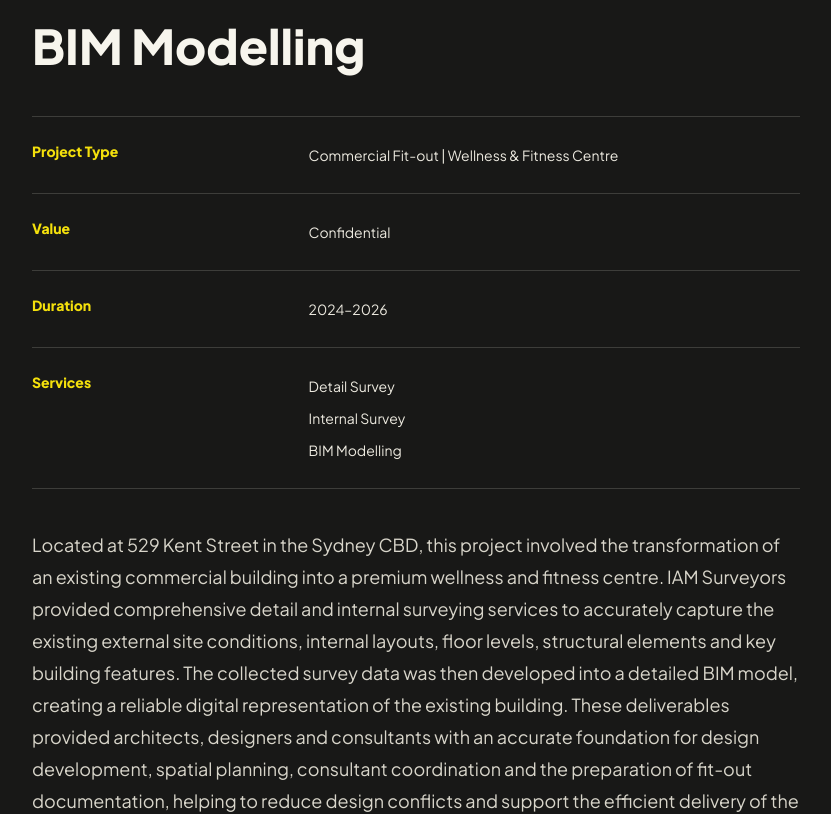
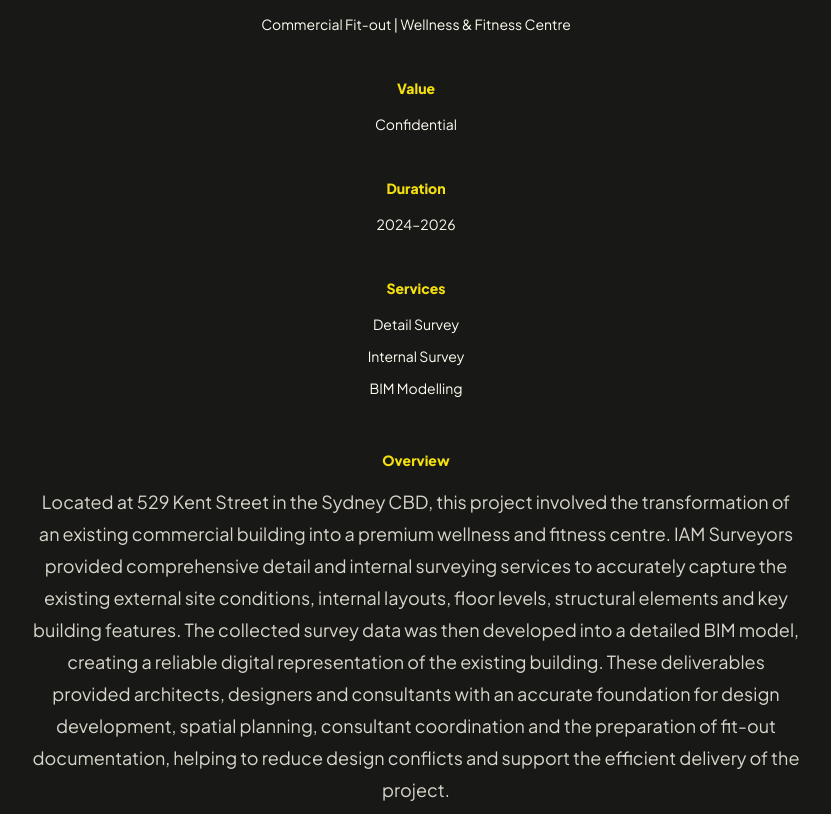
Before and after one commit to simingzhe0206-creator/IAM, a React (Vite) app: page /projects/bim-modelling-kent-street-sydney in a window 1280 px wide. Shown: the part 769-1583 px from the top of the page, without its empty margins (224-1055 px from the left). Built offline with nearby package versions, Linux system fonts and the light colour scheme.

Commit message:
style: centre project detail metadata

```diff
--- a/src/pages/ProjectDetail.tsx
+++ b/src/pages/ProjectDetail.tsx
@@ -33,20 +33,15 @@ export function ProjectDetail() {
             <ArrowLeft size={18} weight="bold" /> Back to Projects
           </Link>
 
-          <div className="mx-auto mt-12 max-w-3xl">
-            <Reveal>
-              <p className="editorial-kicker">Project overview</p>
-              <h2 className="mt-5 text-balance text-4xl font-extrabold leading-tight md:text-5xl">{project.shortTitle}</h2>
-            </Reveal>
-
-            <Reveal className="mt-10" delay={0.06}>
-              <dl className="border-y border-[#fffdf0]/16">
+          <div className="mx-auto mt-12 max-w-3xl text-center">
+            <Reveal delay={0.06}>
+              <dl className="space-y-10">
                 {project.metadata.map((detail) => (
-                  <div key={detail.label} className="grid gap-3 border-b border-[#fffdf0]/16 py-6 last:border-b-0 sm:grid-cols-[0.7fr_1.3fr]">
+                  <div key={detail.label} className="space-y-3">
                     <dt className="text-sm font-extrabold text-[#f4e00c]">{detail.label}</dt>
-                    <dd className="text-sm leading-7 text-[#ece9df]">
+                    <dd className="text-sm leading-7 text-[#fffdf0]">
                       {detail.label === 'Services' ? (
-                        <ul className="space-y-1">
+                        <ul className="list-none space-y-1">
                           {detail.value.map((service) => <li key={service}>{service}</li>)}
                         </ul>
                       ) : (
@@ -58,8 +53,11 @@ export function ProjectDetail() {
               </dl>
             </Reveal>
 
-            <Reveal className="mt-10 space-y-6 text-lg leading-8 text-[#d8d5ca]" delay={0.1}>
-              {project.overview.map((paragraph) => <p key={paragraph}>{paragraph}</p>)}
+            <Reveal className="mt-12" delay={0.1}>
+              <p className="text-sm font-extrabold text-[#f4e00c]">Overview</p>
+              <div className="mx-auto mt-4 max-w-4xl space-y-6 text-lg leading-8 text-[#d8d5ca]">
+                {project.overview.map((paragraph) => <p key={paragraph}>{paragraph}</p>)}
+              </div>
             </Reveal>
 
             <Reveal className="mt-16 flex flex-col justify-between gap-6 border-y border-[#fffdf0]/14 py-9 sm:flex-row sm:items-center" delay={0.14}>
```
Also changed, not shown: 1 other file (tests, documents, lock files or other folders).
